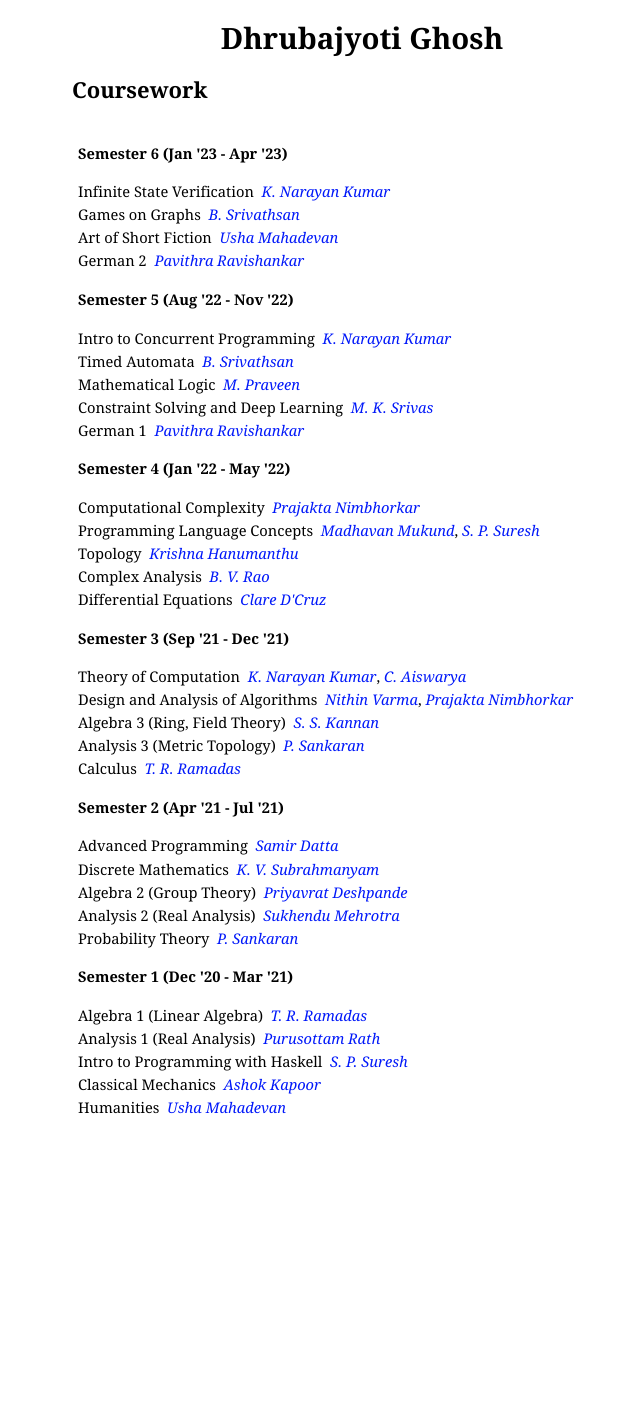
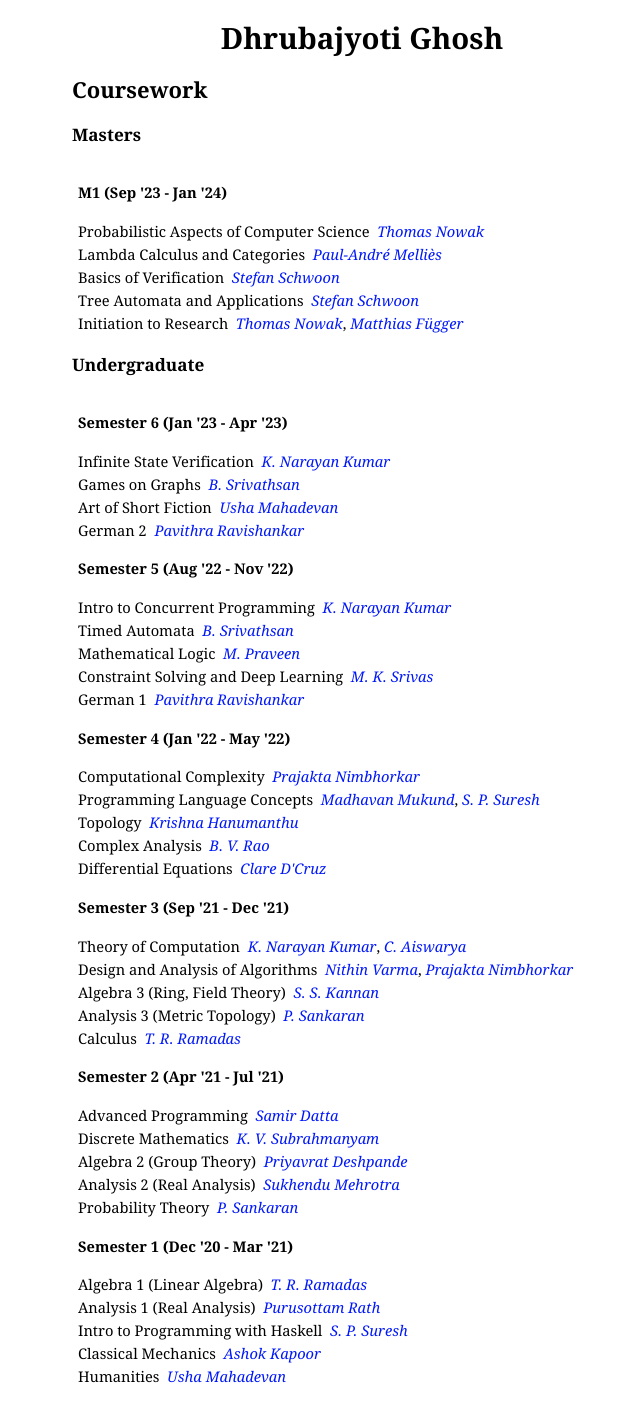
Before and after one commit to ghoshdhruba/ghoshdhruba.github.io, a Jekyll site: the page built from coursework.html, in a window 1280 px wide. Shown: the whole page, without its empty margins (278-918 px from the left). Built offline with Jekyll 4.4.1, drawn with Linux system fonts in a browser that asks for light colours; before the commit the page ends 1141 px from its top, so only the background shows below that.

Commit message:
Update coursework

```diff
--- a/coursework.html
+++ b/coursework.html
@@ -3,6 +3,28 @@ layout: default
 title: Coursework | D Ghosh
 header: Coursework
 ---
+<h3>Masters</h3>
+<table>
+    <tr style="text-align:left;">
+        <th>M1 (Sep '23 - Jan '24)</th>
+    </tr>
+    <tr>
+        <td>Probabilistic Aspects of Computer Science &nbsp;<a href="https://www.thomasnowak.net/"><i>Thomas Nowak</i></a></td>
+    </tr>
+    <tr>
+        <td>Lambda Calculus and Categories &nbsp;<a href="https://www.irif.fr/~mellies/"><i>Paul-André Melliès</i></a></td>
+    </tr>
+    <tr>
+        <td>Basics of Verification &nbsp;<a href="http://www.lsv.fr/~schwoon/"><i>Stefan Schwoon</i></a></td>
+    </tr>
+    <tr>
+        <td>Tree Automata and Applications &nbsp;<a href="http://www.lsv.fr/~schwoon/"><i>Stefan Schwoon</i></a></td>
+    </tr>
+    <tr>
+        <td>Initiation to Research &nbsp;<a href="https://www.thomasnowak.net/"><i>Thomas Nowak</i></a>, <a href="http://www.lsv.fr/~mfuegger/"><i>Matthias Függer</i></a> </td>
+    </tr>
+</table>
+<h3>Undergraduate</h3>
 <table>
     <tr style="text-align:left;">
         <th>Semester 6 (Jan '23 - Apr '23)</th>
```
